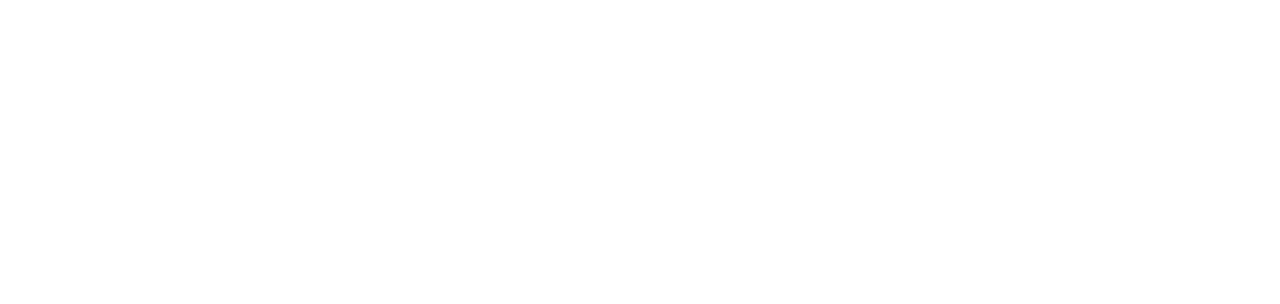
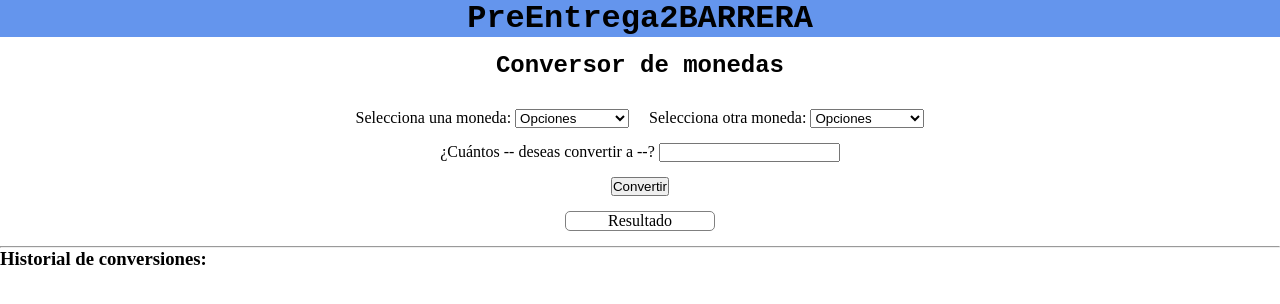
Before and after one commit to barrerasantino7/PreEntrega2BARRERA, a plain HTML site: page index.html in a window 1280 px wide. Drawn offline with Linux system fonts and the light colour scheme.

Commit message:
Implementación del archivo JS y estructura básica html y css de lo que ya tenía hecho en JS

```diff
--- a/index.html
+++ b/index.html
@@ -3,9 +3,70 @@
 <head>
     <meta charset="UTF-8">
     <meta name="viewport" content="width=device-width, initial-scale=1.0">
+    <link rel="stylesheet" href="style.css">
     <title>Document</title>
 </head>
 <body>
+    <header class="encabezado">
+        <h1>PreEntrega2BARRERA</h1>
+    </header>
+    <main>
+
+        <section class="conversor">
+            <h2 class="conversor-titulo">Conversor de monedas</h2>
+            <div class="conversor_selectores">
+                <form action="#" class="selectores_form">
+                    <label for="moneda">Selecciona una moneda:</label>
+                    <select name="monedas" id="moneda">
+                        <option value="Selecciona una moneda">Opciones</option>
+                        <option value="peso-Arg">Peso Argentino</option>
+                        <option value="dolar-bl">Dolar Blue</option>
+                        <option value="dolar-of">Dolar oficial</option>
+                        <option value="euro">Euro</option>
+                        <option value="real-Br">Real</option>
+                        <option value="yuan">Yuan</option>
+                        <option value="peso-Mex">Peso Mexicano</option>
+                        <option value="peso-Uru">Peso Uruguayo</option>
+                    </select>
+                </form>
+
+                <form action="#" class="selectores_form">
+                    <label for="moneda-2">Selecciona otra moneda:</label>
+                    <select name="monedas" id="moneda-2">
+                        <option value="Selecciona una moneda">Opciones</option>
+                        <option value="peso-Arg">Peso Argentino</option>
+                        <option value="dolar-bl">Dolar Blue</option>
+                        <option value="dolar-of">Dolar oficial</option>
+                        <option value="euro">Euro</option>
+                        <option value="real-Br">Real</option>
+                        <option value="yuan">Yuan</option>
+                        <option value="peso-Mex">Peso Mexicano</option>
+                        <option value="peso-Uru">Peso Uruguayo</option>
+                    </select>
+                </form>
+            </div>
+
+            <form action="" class="conversor_cantidad">
+                <div>
+                    <label for="cantidad">¿Cuántos <span>-<!--Nombre de la moneda que eligió-->-</span> deseas convertir a <span>-<!--Moneda que eligió-->-</span>?</label>
+                    <input id="cantidad" type="number">
+                </div>
+
+                <input type="submit" value="Convertir" class="cantidad-boton">
+
+            </form>
+
+            <span class="conversor_resultado">Resultado<!--resultado--></span>
+
+        </section>
+
+        <hr>
+
+        <section>
+            <h3>Historial de conversiones:</h3>
+        </section>
+
+    </main>
 
 </body>
 </html>
--- /dev/null
+++ b/style.css
@@ -0,0 +1,45 @@
+*{
+    margin: 0;
+    padding: 0;
+    box-sizing: border-box;
+}
+.encabezado{
+    text-align: center;
+    background-color: cornflowerblue;
+    font-family: 'Courier New', Courier, monospace;
+}
+.conversor{
+    display: flex;
+    flex-direction: column;
+    align-items: center;
+}
+.conversor-titulo{
+    font-family: 'Courier New', Courier, monospace;
+    margin: 15px;
+}
+.conversor_selectores{
+    display: flex;
+    margin: 15px;
+}
+.selectores_form{
+    margin: 0px 10px;
+}
+.conversor_cantidad{
+    display: flex;
+    flex-direction: column;
+    align-items: center;
+
+}
+.cantidad-boton{
+    margin: 15px;
+
+}
+.conversor_resultado{
+    display: inline-block;
+    width: 150px;
+    height: 20px;
+    border: 1px solid gray;
+    border-radius: 5px;
+    margin-bottom: 15px;
+    text-align: center;
+}
```
Also changed, not shown: main.js (added, +52 -0 lines).
